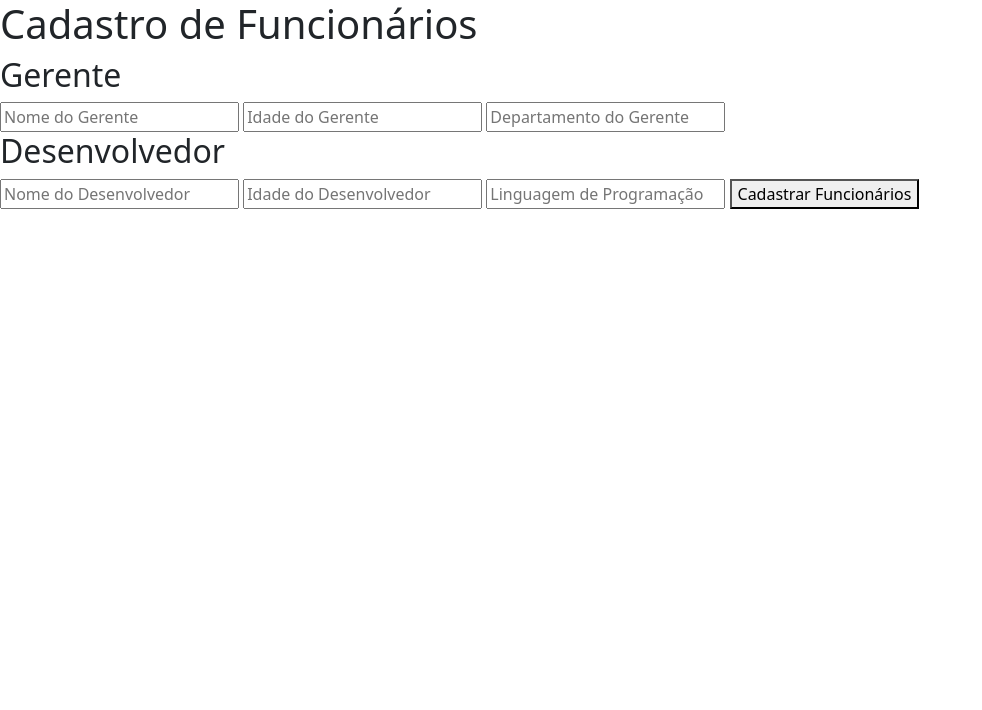
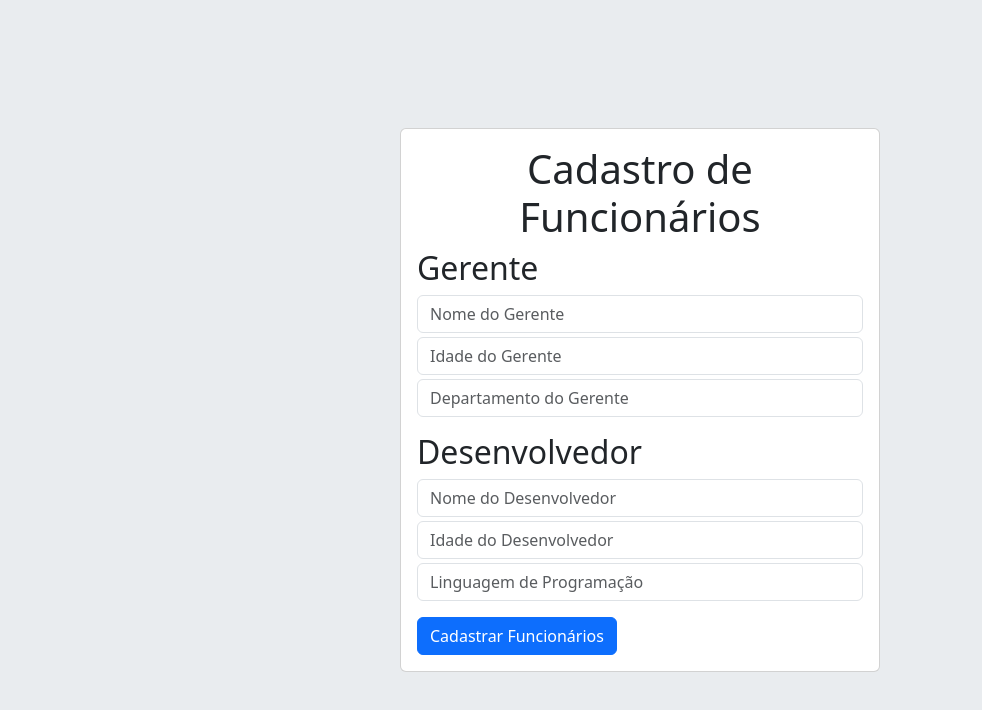
Before and after one commit to kiqf/form-bootstrap, a plain HTML site: page index.html in a window 1280 px wide. Shown: the whole page, without its empty margins (0-982 px from the left). Drawn offline with nearby package versions, Linux system fonts and the light colour scheme.

Commit message:
Toast error

```diff
--- a/index.html
+++ b/index.html
@@ -6,24 +6,51 @@
     <title>Formulário</title>
     <link href="https://cdn.jsdelivr.net/npm/bootstrap@5.3.3/dist/css/bootstrap.min.css" rel="stylesheet" integrity="sha384-QWTKZyjpPEjISv5WaRU9OFeRpok6YctnYmDr5pNlyT2bRjXh0JMhjY6hW+ALEwIH" crossorigin="anonymous">
   </head>
-  <body>
-    <h1>Cadastro de Funcionários</h1>
+  <body class="bg-body-secondary">
 
-    <h2>Gerente</h2>
-    <input type="text" id="nomeGerente" placeholder="Nome do Gerente" />
-    <input type="number" id="idadeGerente" placeholder="Idade do Gerente" />
-    <input type="text" id="departamentoGerente" placeholder="Departamento do Gerente" />
+    <main class="container d-flex justify-content-center align-items-center" style="min-height: 100vh;">
+      <div class="card" style="width: 30rem;">
+        <div class="card-body">
+          <h1 class="card-title text-center">Cadastro de Funcionários</h1>
 
-    <h2>Desenvolvedor</h2>
-    <input type="text" id="nomeDev" placeholder="Nome do Desenvolvedor" />
-    <input type="number" id="idadeDev" placeholder="Idade do Desenvolvedor" />
-    <input type="text" id="linguagemDev" placeholder="Linguagem de Programação" />
+          <form action="">
+            <div class="mb-3">
+              <h2>Gerente</h2>
+              <input type="text" id="nomeGerente" class="form-control my-1" placeholder="Nome do Gerente" />
+              <input type="number" id="idadeGerente" class="form-control my-1" placeholder="Idade do Gerente" />
+              <input type="text" id="departamentoGerente" class="form-control my-1" placeholder="Departamento do Gerente" />
+            </div>
 
-    <button onclick="criarFuncionarios()">Cadastrar Funcionários</button>
+            <div class="mb-3">
+              <h2>Desenvolvedor</h2>
+              <input type="text" id="nomeDev" class="form-control my-1" placeholder="Nome do Desenvolvedor" />
+              <input type="number" id="idadeDev" class="form-control my-1" placeholder="Idade do Desenvolvedor" />
+              <input type="text" id="linguagemDev" class="form-control my-1" placeholder="Linguagem de Programação" />
+            </div>
 
-    <div id="erro"></div>
-    <div id="resultado"></div>
+            <button type="button" class="btn btn-primary" onclick="criarFuncionarios()">Cadastrar Funcionários</button>
+          </form>
 
-<script src="script.js"></script>
+          <div id="erro"></div>
+          <div class="toast-container position-fixed bottom-0 end-0 p-3">
+            <div id="liveToast" class="toast" role="alert" aria-live="assertive" aria-atomic="true">
+              <div class="toast-header">
+                <img src="..." class="rounded me-2" alt="...">
+                <strong class="me-auto">Bootstrap</strong>
+                <small>11 mins ago</small>
+                <button type="button" class="btn-close" data-bs-dismiss="toast" aria-label="Close"></button>
+              </div>
+              <div class="toast-body">
+                Hello, world! This is a toast message.
+              </div>
+            </div>
+          </div>
+          <div id="resultado"></div>
+        </div>
+      </div>
+    </main>
+
+    <script src="https://cdn.jsdelivr.net/npm/bootstrap@5.3.3/dist/js/bootstrap.bundle.min.js" integrity="sha384-YvpcrYf0tY3lHB60NNkmXc5s9fDVZLESaAA55NDzOxhy9GkcIdslK1eN7N6jIeHz" crossorigin="anonymous"></script>
+    <script src="script.js"></script>
   </body>
 </html>
--- a/script.js
+++ b/script.js
@@ -1,8 +1,10 @@
 // Função de exibição do erro
 function exibirErro(mensagem) {
-    const erroDiv = document.getElementById('erro');
+    const erroDiv = document.querySelector('.toast-body');
+    const toastLiveExample = document.getElementById('liveToast')
+    const toastBootstrap = bootstrap.Toast.getOrCreateInstance(toastLiveExample)
     erroDiv.innerText = mensagem;
-    erroDiv.style.color = 'red';
+    toastBootstrap.show()
 }
 
 function criarFuncionarios() {
@@ -55,6 +57,8 @@ class Desenvolvedor extends Funcionario {
 }
 
 function criarFuncionarios() {
+    document.getElementById('resultado').innerHTML = "";
+
     try {
         const nomeGerente = document.getElementById('nomeGerente').value;
         const idadeGerente = parseInt(document.getElementById('idadeGerente').value);
@@ -63,13 +67,20 @@ function criarFuncionarios() {
         const nomeDev = document.getElementById('nomeDev').value;
         const idadeDev = parseInt(document.getElementById('idadeDev').value);
         const linguagemDev = document.getElementById('linguagemDev').value;
+        let error = [];
 
         if (!nomeGerente || isNaN(idadeGerente) || !departamentoGerente) {
-            throw new Error("Por favor, preencha todos os campos do gerente corretamente.");
+            error.push("Por favor, preencha todos os campos do gerente corretamente.")
+            // throw new Error("Por favor, preencha todos os campos do gerente corretamente.");
         }
 
         if (!nomeDev || isNaN(idadeDev) || !linguagemDev) {
-            throw new Error("Por favor, preencha todos os campos do desenvolvedor corretamente.");
+            error.push("Por favor, preencha todos os campos do desenvolvedor corretamente.")
+            // throw new Error("Por favor, preencha todos os campos do desenvolvedor corretamente.");
+        }
+
+        if (error.length > 0) {
+            throw new Error (error.join(" "))
         }
 
         const gerente = new Gerente(nomeGerente, idadeGerente, 'Gerente', departamentoGerente);
```
Also changed, not shown: src/gif.webp (added).
